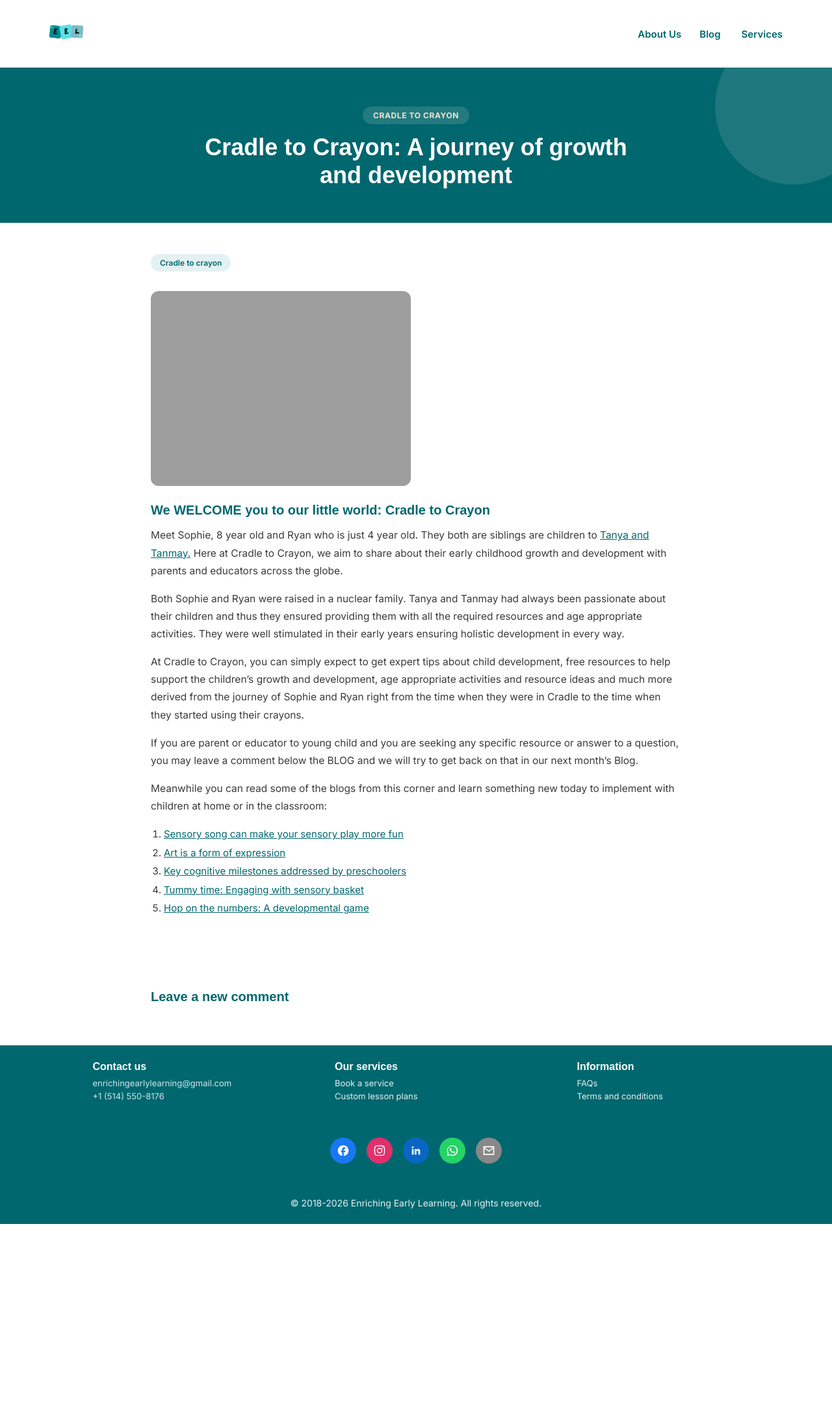
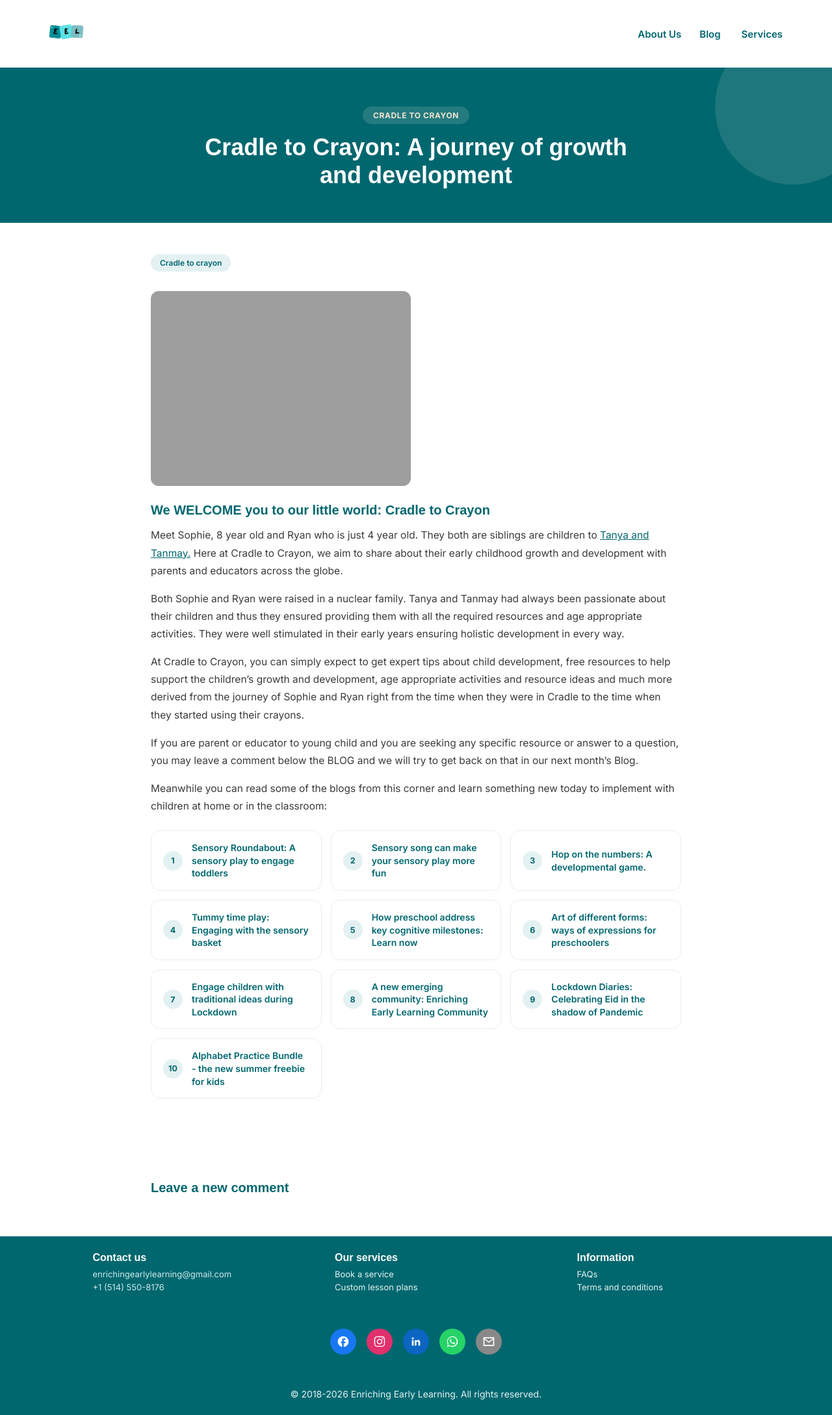
Before and after one commit to enrichingearlylearning/enriching-early-learning-site, a Jekyll site: the page built from _posts/2021-05-02-cradle-to-crayon-a-journey-of-growth-and-development.md, in a window 1280 px wide. Shown: the whole page at 65% size. Built offline with Jekyll 4.4.1, drawn with Linux system fonts in a browser that asks for light colours; some web fonts are replaced; comment, search, counter and statistics services are not loaded; before the commit the page ends 1884 px from its top, so only the background shows below that; some of the changed lines change nothing that is shown.

Commit message:
Add files via upload

```diff
--- a/_posts/2019-03-11-aaliya-life-as-an-educator.md
+++ b/_posts/2019-03-11-aaliya-life-as-an-educator.md
@@ -18,24 +18,24 @@ Aaliya has been working as an Educator for last 3 decades and has plenty of expe
 
 To read through her treasures, you got to come back here every week so that you do not miss out on these precious treasures.
 
-If there is anything specific you are looking for, you may leave a comment below the BLOG and we will try to get back on that in our next month’s Blog.
+If there is anything specific you are looking for, you may leave a comment below the BLOG and we will try to get back on that in our next month's Blog.
 
 Meanwhile feel free to browse through the blogs under category of Aliya's Life as an Educator:
 
-1. [5 ways to support self-regulation in preschoolers virtually](https://www.enrichingearlylearning.com/5-ways-to-support-self-regulation-in-preschoolers-virtually/)
-2. [Virtual Circle time: A strategy for teaching preschoolers online](https://www.enrichingearlylearning.com/virtual-circle-time-a-strategy-for-teaching-preschoolers-online/)
-3. [Virtual classroom backgrounds: 5 tips for a perfect look](https://www.enrichingearlylearning.com/virtual-classroom-backgrounds-5-tips-for-a-perfect-look/)
-4. [How to select correct trending tools for teaching preschoolers online?](https://www.enrichingearlylearning.com/how-to-select-correct-trending-tools-for-teaching-preschoolers-online/)
-   [Managing behaviour in a virtual classroom: 5 amazing hacks](https://www.enrichingearlylearning.com/managing-behavior-in-a-virtual-classroom-5-amazing-hacks/)
-5. [Alphabet practice bundle: A new summer freebie for kids](https://www.enrichingearlylearning.com/alphabet-practice-bundle-the-new-summer-freebie-for-kids/)
-6. [Number practice bundle: A new freebie for you](https://www.enrichingearlylearning.com/number-practice-bundle-new-freebie-for-you/)
-7. [Sensory playdough: awesome benefits that you should know](https://www.enrichingearlylearning.com/awesome-benefits-of-play-dough/)
-8. [Astonishing benefits of read aloud sessions in ECE](https://www.enrichingearlylearning.com/astonishing-benefits-of-read-aloud-sessions-in-early-years/)
-9. [Classroom greetings](https://www.enrichingearlylearning.com/classroom-greetings-fun-way-to-greet-your-preschoolers/(opens in a new tab))
-10. [Advice for a new ECD teacher](https://www.enrichingearlylearning.com/advice-for-a-new-ecd-teacher/)
-11. [4 preschool portfolio hacks](https://www.enrichingearlylearning.com/4-preschool-portfolio-hacks/(opens in a new tab))
-12. [Everything about preschool Children's portfolios](https://www.enrichingearlylearning.com/everything-about-preschool-childrens-portfolios/(opens in a new tab))
-13. [5 behaviour management tips](https://www.enrichingearlylearning.com/5-behaviour-management-tips-every-educator-should-know/(opens in a new tab))
+<style>
+.link-card-grid{display:grid;grid-template-columns:repeat(auto-fill,minmax(260px,1fr));gap:14px;margin:24px 0 32px;}
+.link-card{display:flex;align-items:center;gap:14px;padding:16px 18px;background:#fff;border:1px solid #EDEDED;border-radius:14px;text-decoration:none !important;transition:border-color 0.2s,transform 0.2s,box-shadow 0.2s;}
+.link-card:hover{border-color:#76C5C9;transform:translateY(-2px);box-shadow:0 8px 20px rgba(0,103,111,0.08);}
+.link-card-num{flex-shrink:0;width:30px;height:30px;border-radius:50%;background:#E4F1F2;color:#00676F;font-weight:700;font-size:12.5px;display:flex;align-items:center;justify-content:center;}
+.link-card-title{font-size:14px;font-weight:600;color:#00676F;line-height:1.4;}
+</style>
+
+<div class="link-card-grid">
+{% assign cat_posts = site.categories["Aaliya's Life as an Educator"] | sort: 'date' %}
+{% assign i = 0 %}
+{% for post in cat_posts %}{% unless post.url == page.url %}{% assign i = i | plus: 1 %}<a class="link-card" href="{{ post.url }}"><span class="link-card-num">{{ i }}</span><span class="link-card-title">{{ post.title }}</span></a>
+{% endunless %}{% endfor %}
+</div>
 
 STAY TUNED FOR MORE UPDATES!!!
 
--- a/_posts/2021-05-02-cradle-to-crayon-a-journey-of-growth-and-development.md
+++ b/_posts/2021-05-02-cradle-to-crayon-a-journey-of-growth-and-development.md
@@ -22,8 +22,17 @@ If you are parent or educator to young child and you are seeking any specific re
 
 Meanwhile you can read some of the blogs from this corner and learn something new today to implement with children at home or in the classroom:
 
-1. [Sensory song can make your sensory play more fun](https://www.enrichingearlylearning.com/sensory-song-makes-sensory-play-fun/)
-2. [Art is a form of expression](https://www.enrichingearlylearning.com/art-is-a-form-of-expression/)
-3. [Key cognitive milestones addressed by preschoolers](https://www.enrichingearlylearning.com/key-cognitive-milestone/)
-4. [Tummy time: Engaging with sensory basket](https://www.enrichingearlylearning.com/tummy-time-play-engaging-with-the-sensory-basket/)
-5. [Hop on the numbers: A developmental game](https://www.enrichingearlylearning.com/hop-on-numbers-a-developmental-game/)
+<style>
+.link-card-grid{display:grid;grid-template-columns:repeat(auto-fill,minmax(260px,1fr));gap:14px;margin:24px 0 32px;}
+.link-card{display:flex;align-items:center;gap:14px;padding:16px 18px;background:#fff;border:1px solid #EDEDED;border-radius:14px;text-decoration:none !important;transition:border-color 0.2s,transform 0.2s,box-shadow 0.2s;}
+.link-card:hover{border-color:#76C5C9;transform:translateY(-2px);box-shadow:0 8px 20px rgba(0,103,111,0.08);}
+.link-card-num{flex-shrink:0;width:30px;height:30px;border-radius:50%;background:#E4F1F2;color:#00676F;font-weight:700;font-size:12.5px;display:flex;align-items:center;justify-content:center;}
+.link-card-title{font-size:14px;font-weight:600;color:#00676F;line-height:1.4;}
+</style>
+
+<div class="link-card-grid">
+{% assign cat_posts = site.categories["Cradle to crayon"] | sort: 'date' %}
+{% assign i = 0 %}
+{% for post in cat_posts %}{% unless post.url == page.url %}{% assign i = i | plus: 1 %}<a class="link-card" href="{{ post.url }}"><span class="link-card-num">{{ i }}</span><span class="link-card-title">{{ post.title }}</span></a>
+{% endunless %}{% endfor %}
+</div>
--- a/_posts/2021-05-02-tanya-and-tanmays-corner-a-fun-filled-exciting-parenting-journey.md
+++ b/_posts/2021-05-02-tanya-and-tanmays-corner-a-fun-filled-exciting-parenting-journey.md
@@ -22,23 +22,20 @@ If there is anything specific you are looking for, you may leave a comment below
 
 Meanwhile you can read some of the blogs from this corner and learn something new to add to your parenting journey
 
-1. [Engaging Children with traditional ideas during lockdown](https://www.enrichingearlylearning.com/engaging-young-children-traditionally-during-quarantine/)
-2. [Lockdown diaries: Celebrating Eid in the shadow of pandemic](https://www.enrichingearlylearning.com/lockdown-diaries-celebrating-eid-in-the-shadow-of-the-pandemic/)
-3. [Lockdown diaries: Up keeping the the new normal schedule](https://www.enrichingearlylearning.com/lockdown-diaries-up-keeping-the-new-normal-schedule/)
-4. [Separation Anxiety during COVID: 3 tips for easy transition to preschool](https://www.enrichingearlylearning.com/separation-anxiety-during-covid/)
-5. [3 ways of preparation for bedtime: An ideal family practice](https://www.enrichingearlylearning.com/5-ways-for-preparation-of-bedtime/)
-6. [Promoting quality play for preschoolers](https://www.enrichingearlylearning.com/promoting-quality-play-for-preschoolers/(opens in a new tab))
-7. [Engage children with traditional ideas during quarantine](https://www.enrichingearlylearning.com/engaging-young-children-traditionally-during-quarantine/)
-8. [Separation Anxiety - 5 practices to help survive](https://www.enrichingearlylearning.com/separation-anxiety-5-practices-that-can-help-you-survive/)
-9. [Tummy time play - Engaging with sensory basket](https://www.enrichingearlylearning.com/tummy-time-play-engaging-with-the-sensory-basket/)
-10. [Sensory play dough - Awesome benefits you should know](https://www.enrichingearlylearning.com/awesome-benefits-of-play-dough/)
-11. [How to appreciate young children and observe its positive outcomes](https://www.enrichingearlylearning.com/how-to-appreciate-young-children-and-observe-its-positive-outcomes/)
-12. [Sensory roundabout - A sensory play to engage toddlers](https://www.enrichingearlylearning.com/sensory-play-to-engage-toddlers-sensory-roundabout/)
-13. [Play is the work of the child](https://www.enrichingearlylearning.com/play-is-the-work-of-child/)
-14. [Are you a helicopter parent? Look for these 4 signs](https://www.enrichingearlylearning.com/are-you-a-helicopter-parent-look-for-these-4-signs/)
-15. [5 Ways to nurture young children's creativity and imagination skills](https://www.enrichingearlylearning.com/5-ways-to-nurture-young-childrens-creativity-and-imagination-skills-enriching-early-learning/)
-16. [2 pregnancy conditions you may not know about](https://www.enrichingearlylearning.com/2-pregnancy-conditions-you-may-not-know-about/)
-17. [First year of parenting - 4 hassles of new life](https://www.enrichingearlylearning.com/4-hassles-in-the-first-year-of-parenting/(opens in a new tab))
+<style>
+.link-card-grid{display:grid;grid-template-columns:repeat(auto-fill,minmax(260px,1fr));gap:14px;margin:24px 0 32px;}
+.link-card{display:flex;align-items:center;gap:14px;padding:16px 18px;background:#fff;border:1px solid #EDEDED;border-radius:14px;text-decoration:none !important;transition:border-color 0.2s,transform 0.2s,box-shadow 0.2s;}
+.link-card:hover{border-color:#76C5C9;transform:translateY(-2px);box-shadow:0 8px 20px rgba(0,103,111,0.08);}
+.link-card-num{flex-shrink:0;width:30px;height:30px;border-radius:50%;background:#E4F1F2;color:#00676F;font-weight:700;font-size:12.5px;display:flex;align-items:center;justify-content:center;}
+.link-card-title{font-size:14px;font-weight:600;color:#00676F;line-height:1.4;}
+</style>
+
+<div class="link-card-grid">
+{% assign cat_posts = site.categories["Tanya and Tanmay's Corner"] | sort: 'date' %}
+{% assign i = 0 %}
+{% for post in cat_posts %}{% unless post.url == page.url %}{% assign i = i | plus: 1 %}<a class="link-card" href="{{ post.url }}"><span class="link-card-num">{{ i }}</span><span class="link-card-title">{{ post.title }}</span></a>
+{% endunless %}{% endfor %}
+</div>
 
 STAY TUNED FOR MORE UPDATES.
 
```
